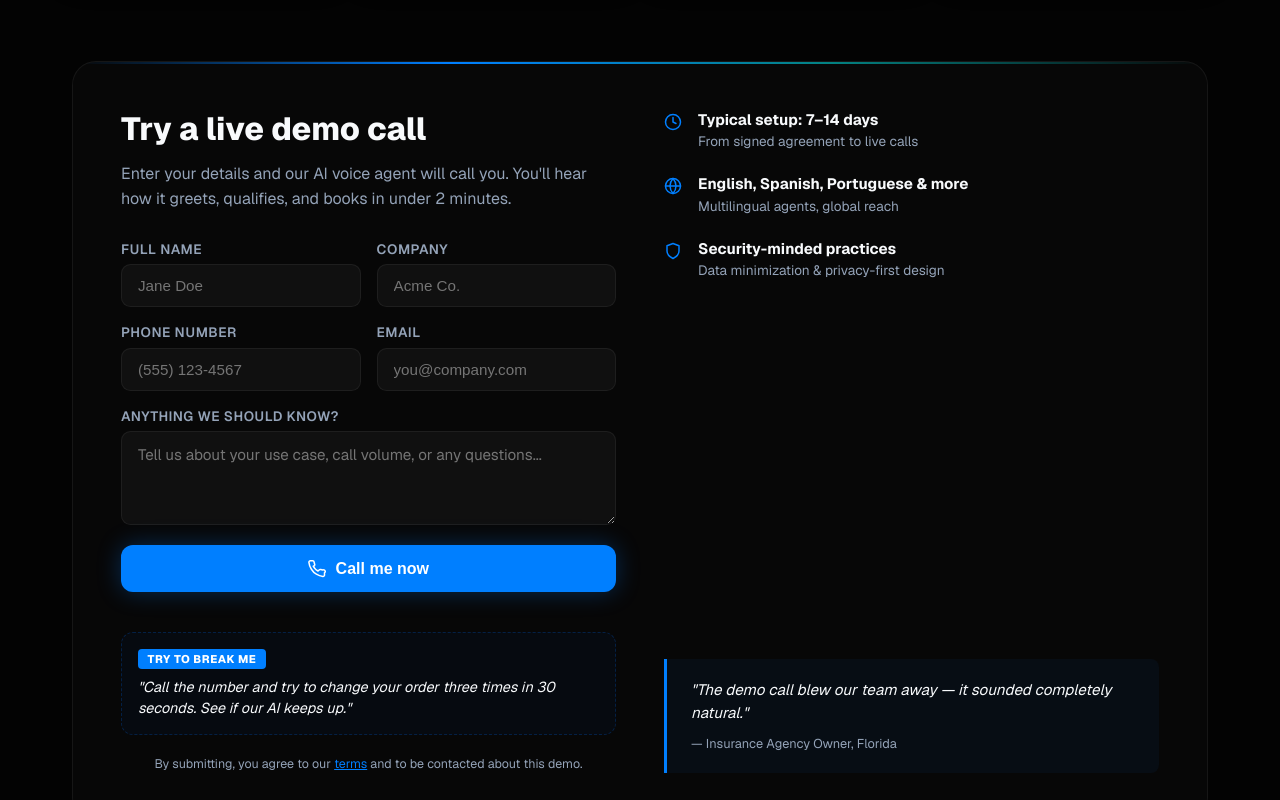
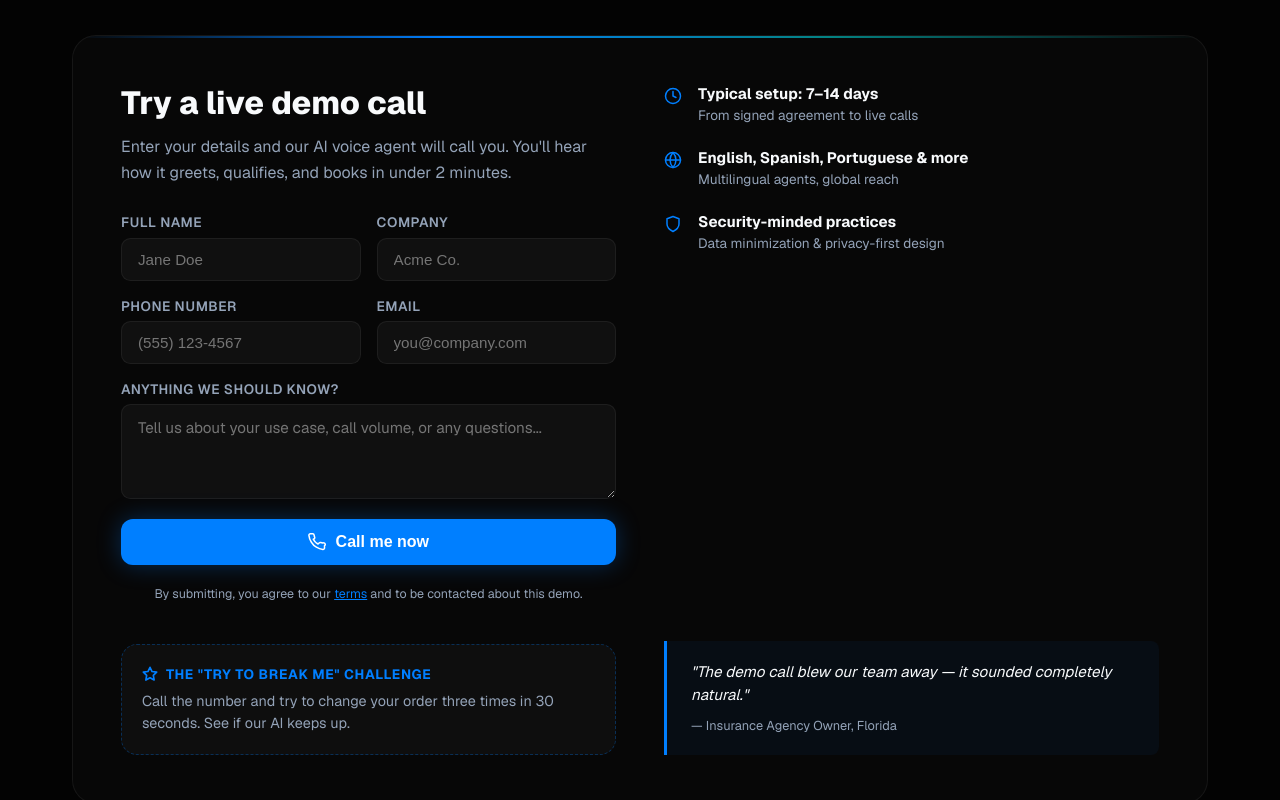
Before and after one commit to CPaulson42/LUMEN-AI-, a Next.js app: page / in a window 1280 px wide. Shown: the part 2000-2800 px from the top of the page. Built offline with nearby package versions, Linux system fonts and the light colour scheme; no server answers.

Commit message:
Initialize Lumen AI

```diff
--- a/src/app/page.module.css
+++ b/src/app/page.module.css
@@ -353,6 +353,41 @@
   transform: translateY(-2px);
 }
 
+.challengeCard {
+  margin-top: 1.5rem;
+  padding: 1.25rem;
+  background: rgba(255, 255, 255, 0.03);
+  border: 1px dashed rgba(0, 127, 255, 0.3);
+  border-radius: 1rem;
+  transition: var(--transition);
+  text-align: left;
+}
+
+.challengeCard:hover {
+  background: rgba(0, 127, 255, 0.06);
+  border-color: var(--primary);
+  transform: translateY(-2px);
+}
+
+.challengeHeader {
+  display: flex;
+  align-items: center;
+  gap: 0.5rem;
+  margin-bottom: 0.5rem;
+  color: var(--primary);
+  font-weight: 700;
+  font-size: 0.85rem;
+  text-transform: uppercase;
+  letter-spacing: 0.05em;
+}
+
+.challengeCard p {
+  font-size: 0.9rem;
+  color: var(--secondary);
+  line-height: 1.5;
+  margin: 0;
+}
+
 .demoRight {
   display: flex;
   flex-direction: column;
@@ -471,36 +506,7 @@
   font-weight: 500;
 }
 
-.challengeBox {
-  margin-top: 1.5rem;
-  padding: 1rem;
-  background: rgba(2, 89, 198, 0.05);
-  border: 1px dashed rgba(2, 89, 198, 0.3);
-  border-radius: 0.75rem;
-  display: flex;
-  flex-direction: column;
-  gap: 0.5rem;
-}
-
-.challengeBadge {
-  background: var(--primary);
-  color: white;
-  font-size: 0.7rem;
-  font-weight: 800;
-  padding: 0.2rem 0.6rem;
-  border-radius: 4px;
-  width: fit-content;
-  letter-spacing: 0.05em;
-}
-
-.challengeText {
-  font-size: 0.9rem;
-  color: var(--foreground) !important;
-  font-style: italic;
-  line-height: 1.4;
-}
-
 .storyLink:hover {
-  color: #0259c6;
+  color: #007fff;
   transform: translateY(-2px);
 }
--- a/src/app/page.tsx
+++ b/src/app/page.tsx
@@ -7,9 +7,8 @@ export default function Home() {
   return (
     <main className={styles.main}>
       <section className={`${styles.hero} fade-in`}>
-        <h1 style={{ marginBottom: '0.5rem' }}>Why <span style={{ color: 'var(--primary)' }}>Lumen</span>?</h1>
-        <h2 style={{ fontSize: '1.5rem', fontWeight: '600', color: 'var(--secondary)', marginBottom: '2rem', fontStyle: 'italic' }}>The Future of AI Voice for Agencies</h2>
-        <p>Lumen Leads empowers your agency with ultra-realistic AI voice agents that qualify leads, book appointments, and scale your outreach automatically. We don't just provide a tool; we provide a scalable workforce.</p>
+        <h1>Your Ai Voice for the Future</h1>
+        <p>Lumen Leads empowers your agency with ultra-realistic AI voice agents that qualify leads, book appointments, and scale your outreach automatically.</p>
         <Link href="/pricing" className={styles.ctaButton}>
           Get Started
         </Link>
@@ -150,14 +149,15 @@ export default function Home() {
                 <svg width="18" height="18" viewBox="0 0 24 24" fill="none" stroke="currentColor" strokeWidth="2" strokeLinecap="round" strokeLinejoin="round"><path d="M22 16.92v3a2 2 0 0 1-2.18 2 19.79 19.79 0 0 1-8.63-3.07A19.5 19.5 0 0 1 4.36 12 19.79 19.79 0 0 1 1.21 3.17 2 2 0 0 1 3.18 1h3a2 2 0 0 1 2 1.72c.127.96.361 1.903.7 2.81a2 2 0 0 1-.45 2.11L7.09 8.37a16 16 0 0 0 6.29 6.29l1.45-1.45a2 2 0 0 1 2.11-.45c.907.339 1.85.573 2.81.7A2 2 0 0 1 22 16.92z"></path></svg>
                 Call me now
               </button>
+              <p className={styles.demoDisclaimer}>By submitting, you agree to our <a href="#">terms</a> and to be contacted about this demo.</p>
 
-              <div className={styles.challengeBox}>
-                <div className={styles.challengeBadge}>TRY TO BREAK ME</div>
-                <p className={styles.challengeText}>
-                  "Call the number and try to change your order three times in 30 seconds. See if our AI keeps up."
-                </p>
+              <div className={styles.challengeCard}>
+                <div className={styles.challengeHeader}>
+                  <svg width="16" height="16" viewBox="0 0 24 24" fill="none" stroke="currentColor" strokeWidth="2.5" strokeLinecap="round" strokeLinejoin="round"><path d="M12 2l3.09 6.26L22 9.27l-5 4.87 1.18 6.88L12 17.77l-6.18 3.25L7 14.14 2 9.27l6.91-1.01L12 2z"></path></svg>
+                  <span>The "Try to Break Me" Challenge</span>
+                </div>
+                <p>Call the number and try to change your order three times in 30 seconds. See if our AI keeps up.</p>
               </div>
-              <p className={styles.demoDisclaimer}>By submitting, you agree to our <a href="#">terms</a> and to be contacted about this demo.</p>
             </form>
           </div>
           <div className={styles.demoRight}>
--- a/src/components/Header.tsx
+++ b/src/components/Header.tsx
@@ -73,7 +73,7 @@ export default function Header() {
                 className={styles.logoImage}
               />
             </div>
-            <span className={styles.logoText}><span style={{ color: '#0259c6' }}>Lumen</span> Leads</span>
+            <span className={styles.logoText}>Lumen Leads</span>
           </div>
         </Link>
         <div className={styles.separator}></div>
@@ -82,14 +82,8 @@ export default function Header() {
 
       <nav className={styles.nav}>
         <Link
-          href="/"
-          className={`${styles.navLink} ${pathname === '/' ? styles.active : ''}`}
-        >
-          Why <span style={{ color: '#0259c6' }}>Lumen</span>
-        </Link>
-        <Link
           href="/cold-calls"
-          className={`${styles.navLink} ${pathname?.startsWith('/cold-calls') ? styles.active : ''}`}
+          className={`${styles.navLink} ${pathname === '/' || pathname?.startsWith('/cold-calls') ? styles.active : ''}`}
         >
           Cold Calls
         </Link>
```
Also changed, not shown: src/components/Header.module.css (+10 -12 lines), src/app/login/page.module.css (line endings or trailing spaces), src/app/pricing/page.tsx (line endings or trailing spaces).
